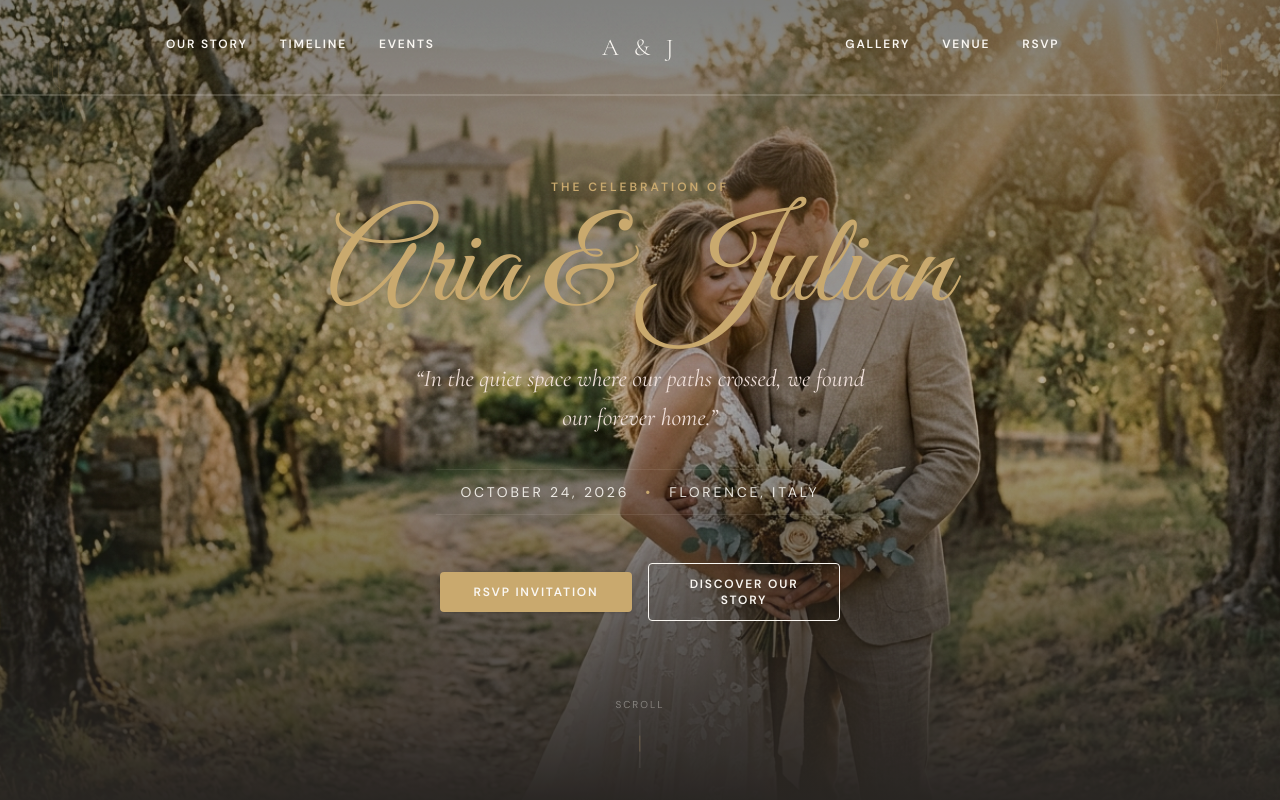
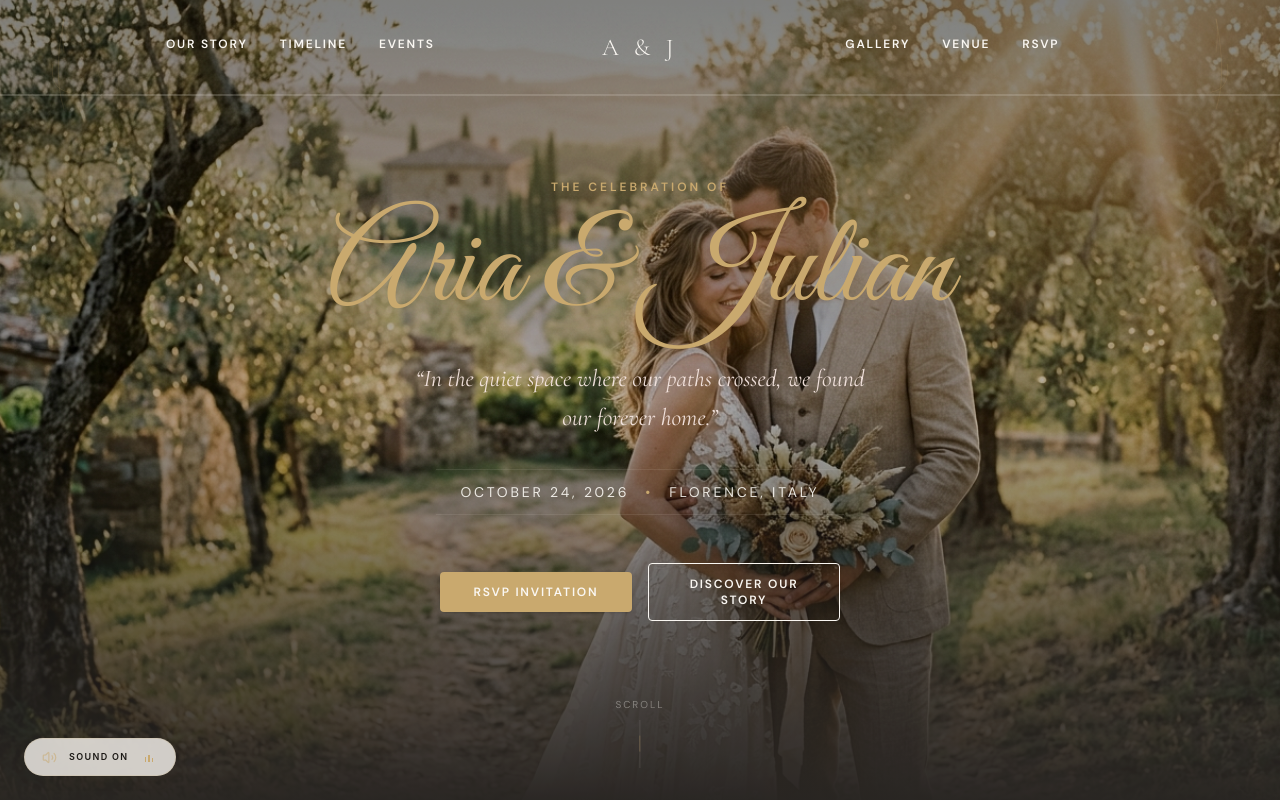
Before and after one commit to thronmuthu18/iyappan-priya-wedding, a React (Vite) app: page / in a window 1280 px wide. Both pictures are taken after a click on the button "ENTER WITH MUSIC". Shown: the top 800 px of the page. Built offline with nearby package versions, Linux system fonts and the light colour scheme.

Commit message:
feat: implement Module 17 - Music Player System with floating corner controls, soundwave visualizer, and ambient piano track integrations

```diff
--- a/src/App.tsx
+++ b/src/App.tsx
@@ -1,10 +1,17 @@
 import { Loader, Hero, Couple, Story, Timeline, Gallery, Events, Countdown, Family, Venue, RSVP, Footer } from '@/components/sections'
 import { Navbar } from '@/components/navigation'
+import { MusicPlayer } from '@/components/shared'
 
 function App() {
   return (
     <>
+      {/* Intro Preloader screen */}
       <Loader />
+
+      {/* Floating Audio Controller */}
+      <MusicPlayer />
+
+      {/* Navigation header */}
       <Navbar />
 
       {/* Cinematic Hero entry section */}
--- /dev/null
+++ b/src/components/shared/MusicPlayer.tsx
@@ -0,0 +1,95 @@
+import React, { useEffect, useRef, useState } from 'react'
+import { motion } from 'framer-motion'
+import { useUIStore } from '@/store'
+import { Volume2, VolumeX } from 'lucide-react'
+import { cn } from '@/lib/cn'
+
+export const MusicPlayer: React.FC = () => {
+  const { musicEnabled, setMusicEnabled } = useUIStore()
+  const [isPlaying, setIsPlaying] = useState(false)
+  const audioRef = useRef<HTMLAudioElement>(null)
+
+  const audioUrl = "https://assets.codepen.io/4358584/An+Endless+Sigh.mp3"
+
+  useEffect(() => {
+    const audio = audioRef.current
+    if (!audio) return
+
+    // Sync play state with global musicEnabled store
+    if (musicEnabled === true) {
+      audio.play()
+        .then(() => setIsPlaying(true))
+        .catch((err) => {
+          console.warn("Autoplay blocked by browser policy. Waiting for user interaction.", err)
+          setIsPlaying(false)
+          setMusicEnabled(false)
+        })
+    } else if (musicEnabled === false) {
+      audio.pause()
+      setIsPlaying(false)
+    }
+  }, [musicEnabled, setMusicEnabled])
+
+  const togglePlay = () => {
+    const nextState = !isPlaying
+    setIsPlaying(nextState)
+    setMusicEnabled(nextState)
+  }
+
+  // Hide the player until the loader is completed (musicEnabled is set to either true or false)
+  if (musicEnabled === null) return null
+
+  return (
+    <div className="fixed bottom-6 left-6 z-[200]">
+      {/* Hidden audio element */}
+      <audio ref={audioRef} src={audioUrl} loop preload="auto" />
+
+      {/* Floating control button */}
+      <motion.button
+        initial={{ opacity: 0, scale: 0.8 }}
+        animate={{ opacity: 1, scale: 1 }}
+        transition={{ delay: 1.0 }}
+        onClick={togglePlay}
+        className={cn(
+          "flex items-center space-x-3 bg-bg-light/80 backdrop-blur-md border border-primary/20 hover:border-primary shadow-soft py-2.5 px-4 rounded-full text-text-primary transition-all duration-300 select-none cursor-pointer focus-visible:outline focus-visible:outline-2 focus-visible:outline-primary",
+          isPlaying ? "pr-5" : ""
+        )}
+      >
+        {/* Toggle Icon */}
+        <div className="relative w-4 h-4 flex items-center justify-center">
+          {isPlaying ? (
+            <Volume2 size={15} className="text-primary animate-pulse" />
+          ) : (
+            <VolumeX size={15} className="text-text-secondary" />
+          )}
+        </div>
+
+        {/* Text / Status */}
+        <span className="font-sans text-[9px] tracking-[0.15em] uppercase font-semibold text-text-primary">
+          {isPlaying ? "Sound On" : "Sound Off"}
+        </span>
+
+        {/* Dynamic soundwave visualizer (shows only when playing) */}
+        {isPlaying && (
+          <div className="flex items-end space-x-[2px] h-2.5 w-3.5 pl-1">
+            <motion.span
+              animate={{ height: [3, 9, 3] }}
+              transition={{ duration: 1.0, repeat: Infinity, ease: "easeInOut" }}
+              className="w-[1.5px] bg-primary block"
+            />
+            <motion.span
+              animate={{ height: [5, 12, 5] }}
+              transition={{ duration: 1.2, repeat: Infinity, ease: "easeInOut", delay: 0.15 }}
+              className="w-[1.5px] bg-primary block"
+            />
+            <motion.span
+              animate={{ height: [3, 8, 3] }}
+              transition={{ duration: 0.8, repeat: Infinity, ease: "easeInOut", delay: 0.3 }}
+              className="w-[1.5px] bg-primary block"
+            />
+          </div>
+        )}
+      </motion.button>
+    </div>
+  )
+}
--- a/src/components/shared/index.ts
+++ b/src/components/shared/index.ts
@@ -4,3 +4,4 @@ export { OrnamentalDivider } from './OrnamentalDivider'
 export type { OrnamentalDividerProps } from './OrnamentalDivider'
 export { LazyImage } from './LazyImage'
 export type { LazyImageProps } from './LazyImage'
+export { MusicPlayer } from './MusicPlayer'
```
